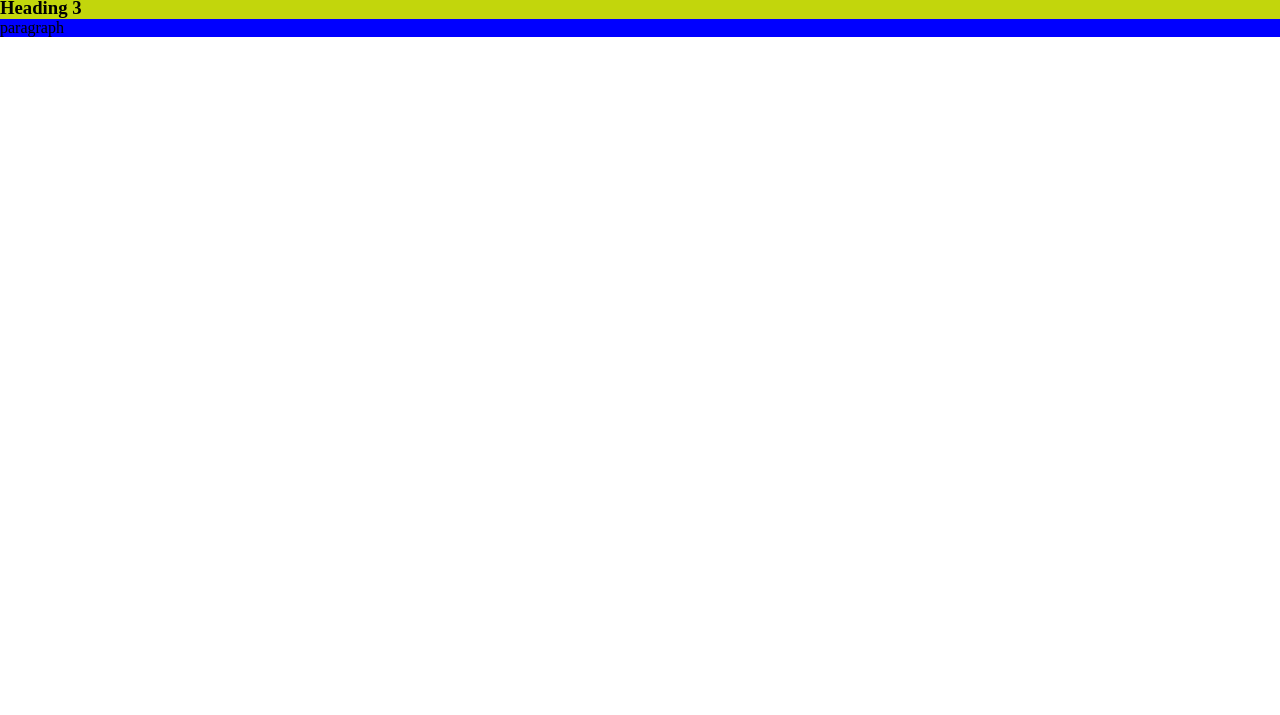
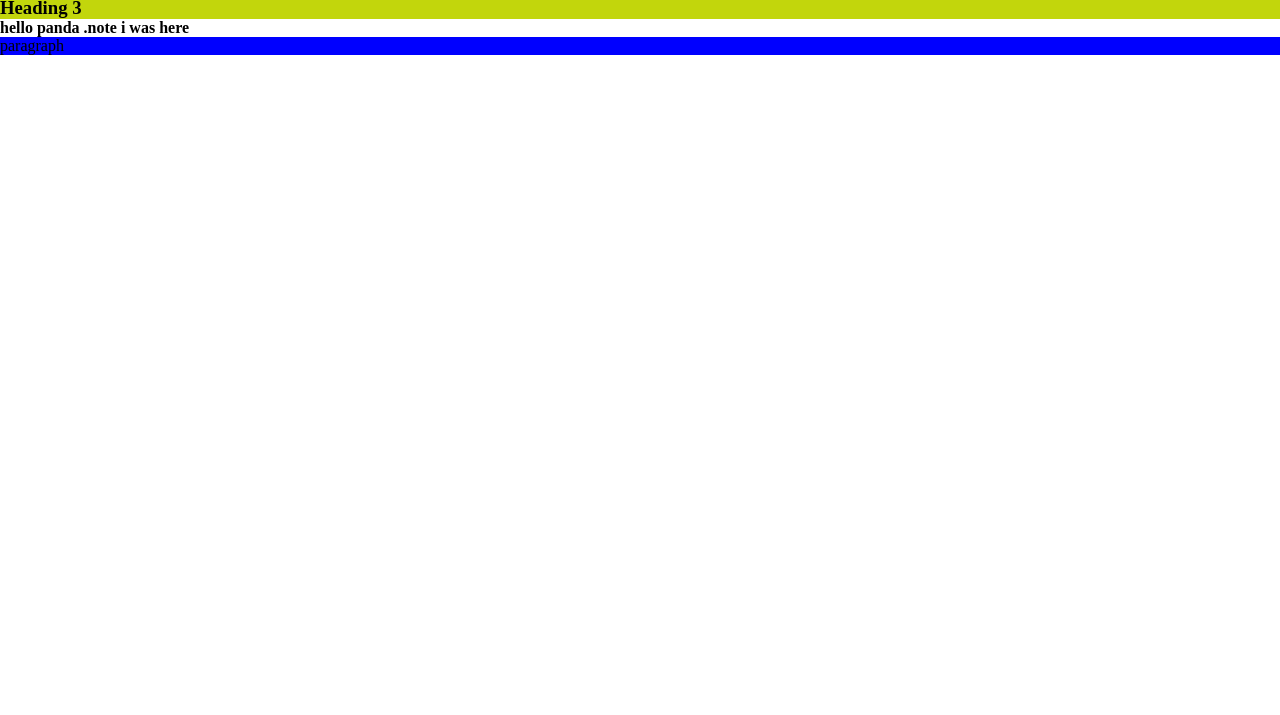
Before and after one commit to bigpanda883-design/cohort7git, a website: page index.html in a window 1280 px wide. Shown: the part 85-800 px from the top of the page. Drawn offline with Linux system fonts and the light colour scheme.

Commit message:
i just added another header

```diff
--- a/index.html
+++ b/index.html
@@ -11,6 +11,7 @@
     <h1>Heading 1</h1>
     <h2>Heading 2</h2>
     <h3>Heading 3</h3>
+    <h4>hello panda .note i was here</h4>
     <p> paragraph</p>
 </body>
 </html>
```
